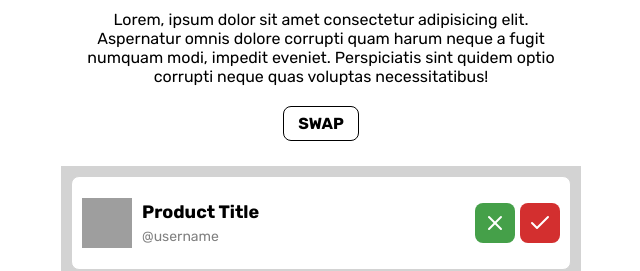
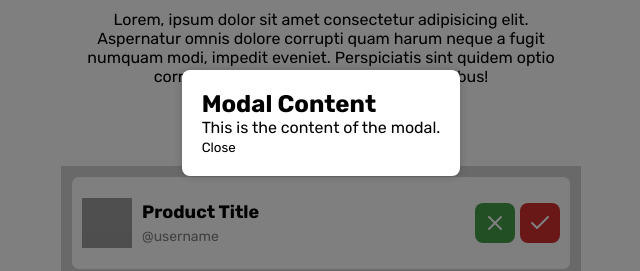
Before and after one commit to latham91/swaps-fe, a React (Vite) app: page /product in a window 1280 px wide. Both pictures are taken after a click on the button "SWAP". Shown: the part 697-968 px from the top of the page, without its empty margins (319-959 px from the left). Built offline with nearby package versions, Linux system fonts and the light colour scheme; no server answers; grey boxes are pictures that could not be loaded.

Commit message:
enhancement: FE14 created modal foundation

```diff
--- a/src/components/Footer.jsx
+++ b/src/components/Footer.jsx
@@ -16,7 +16,11 @@ function Footer() {
         {socials.map((social, index) => (
           <li key={index}>
             <a href={social.link} target="_blank" rel="noreferrer">
-              {index === 4 ? `& ${social.name}.` : index === 3 ? `${social.name} ` : `${social.name},`}
+              {index === 4
+                ? `& ${social.name}.`
+                : index === 3
+                ? `${social.name} `
+                : `${social.name},`}
             </a>
           </li>
         ))}
--- /dev/null
+++ b/src/components/Modal.jsx
@@ -0,0 +1,15 @@
+// Modal.jsx
+import React from "react";
+import "../styles/Modal.css";
+
+export default function Modal({ onClose }) {
+  return (
+    <div className="modal-overlay">
+      <div className="modal-content">
+        <h2>Modal Content</h2>
+        <p>This is the content of the modal.</p>
+        <button onClick={onClose}>Close</button>
+      </div>
+    </div>
+  );
+}
--- a/src/pages/ProductPage.jsx
+++ b/src/pages/ProductPage.jsx
@@ -1,7 +1,20 @@
+// ProductPage.jsx
+import React, { useState } from "react";
 import "../styles/ProductPage.css";
 import OfferCard from "../components/OfferCard";
+import Modal from "../components/Modal";
 
 export default function ProductPage() {
+  const [isModalOpen, setModalOpen] = useState(false);
+
+  const handleSwapClick = () => {
+    setModalOpen(true);
+  };
+
+  const closeModal = () => {
+    setModalOpen(false);
+  };
+
   return (
     <div className="product-page">
       <h1 className="product-title">Product Title</h1>
@@ -17,7 +30,12 @@ export default function ProductPage() {
         eveniet. Perspiciatis sint quidem optio corrupti neque quas voluptas
         necessitatibus!
       </p>
-      <button className="secondary-btn">Swap</button>
+      <button className="secondary-btn" onClick={handleSwapClick}>
+        Swap
+      </button>
+
+      {isModalOpen && <Modal onClose={closeModal} />}
+
       <div className="offer-card-container">
         <OfferCard />
         <OfferCard />
--- /dev/null
+++ b/src/styles/Modal.css
@@ -0,0 +1,18 @@
+.modal-overlay {
+  position: fixed;
+  top: 0;
+  left: 0;
+  width: 100%;
+  height: 100%;
+  background: rgba(0, 0, 0, 0.5);
+  display: flex;
+  justify-content: center;
+  align-items: center;
+}
+
+.modal-content {
+  background: #fff;
+  padding: 20px;
+  border-radius: 8px;
+  box-shadow: 0 0 10px rgba(0, 0, 0, 0.2);
+}
```
